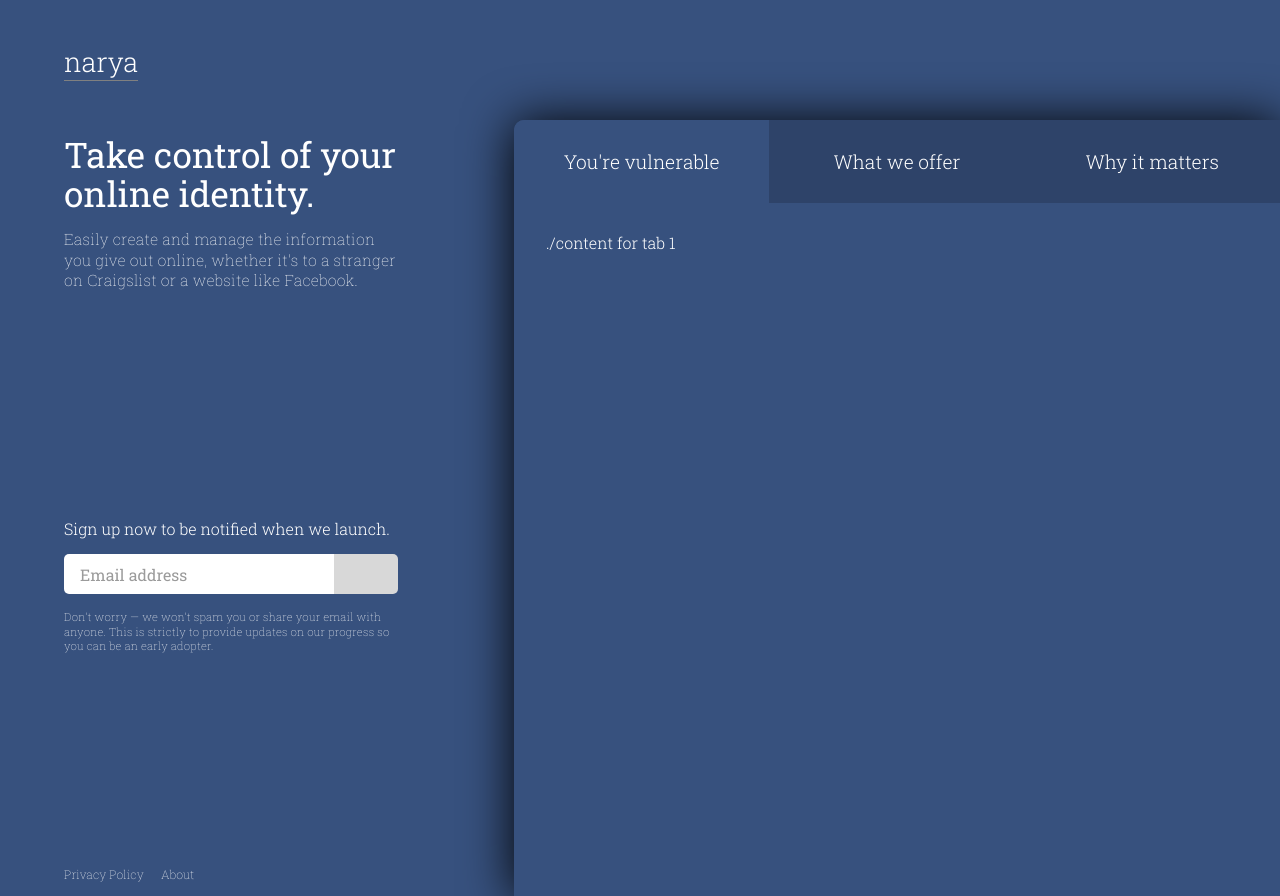
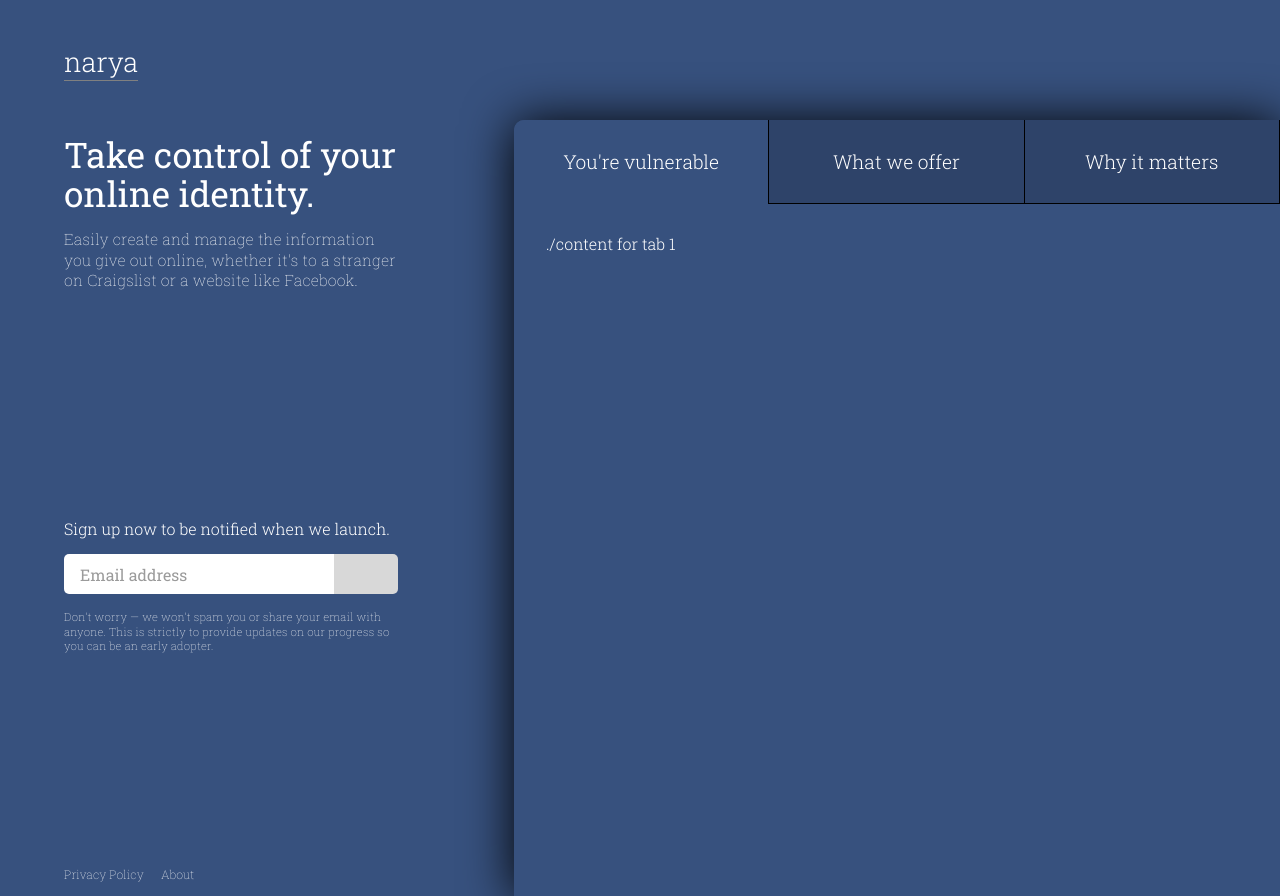
Before and after one commit to austinburks/narya-landing-page, a plain HTML site: page index.html in a window 1280 px wide. Drawn offline with Linux system fonts and the light colour scheme.

Commit message:
Fixed border styling on tabs.

```diff
--- a/css/style.css
+++ b/css/style.css
@@ -141,6 +141,8 @@ button {
   font-weight: 300;
   cursor: pointer;
   background-color: #2E4369;
+  border-right: 1px solid black;
+  border-bottom: 1px solid black;
 }
 
 .tab-header:first-of-type {
@@ -149,6 +151,7 @@ button {
 
 .tab-header.selected {
   background-color: #37517E;
+  border-bottom: none;
 }
 
 .tab-content-wrapper {
```
